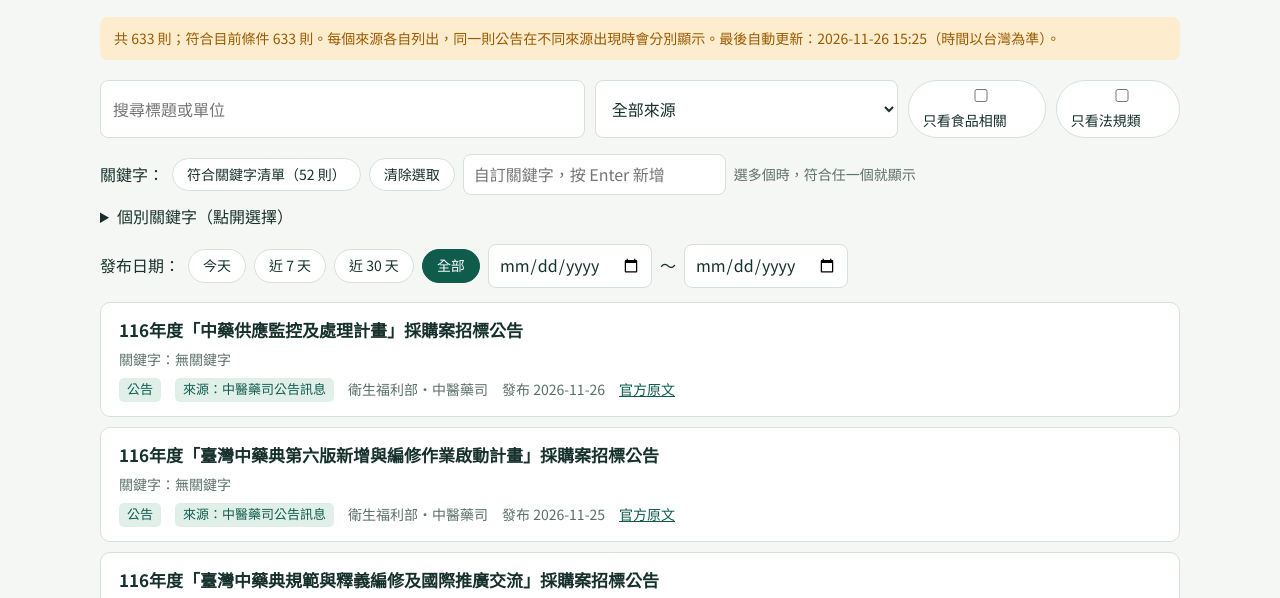
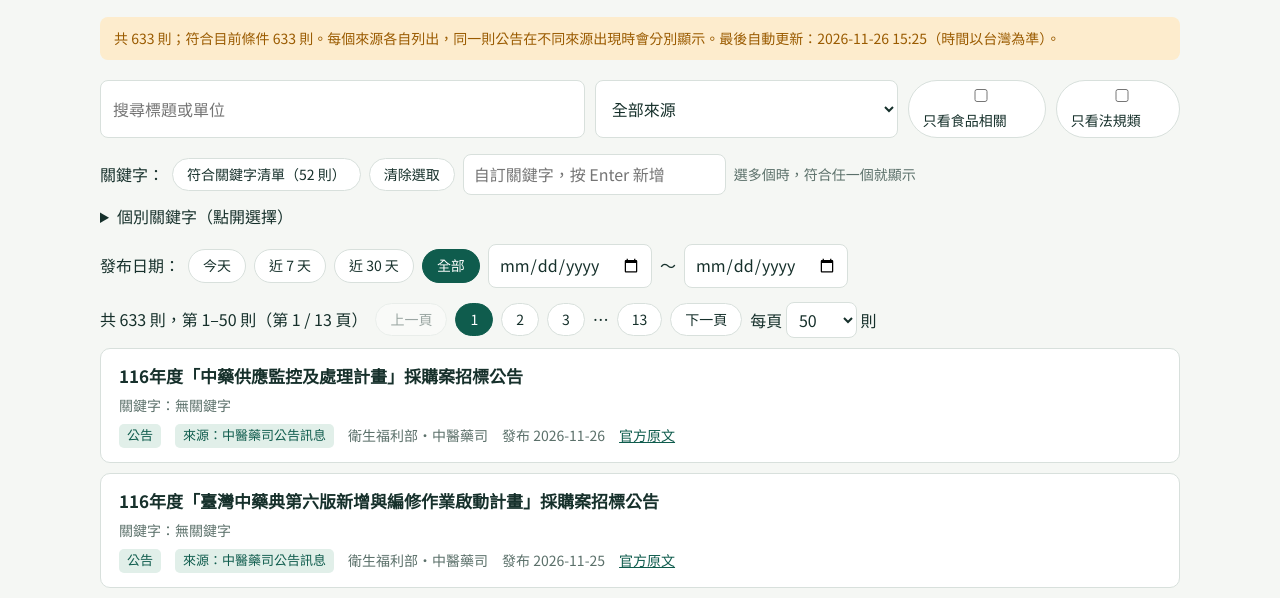
Before and after one commit to grterry125-stack/food-reg, a plain HTML site: page index.html in a window 1280 px wide. Shown: the part 202-800 px from the top of the page. Drawn offline with Linux system fonts and the light colour scheme.

Commit message:
Add files via upload

```diff
--- a/index.html
+++ b/index.html
@@ -79,6 +79,8 @@ del{background:var(--hit);color:var(--hi)}ins{background:var(--lot);color:var(--
 .flow li::before{content:counter(s) ". ";font-weight:700;color:var(--brand)}
 .row{display:flex;gap:8px;flex-wrap:wrap;margin-top:6px}
 .chip input{margin-right:4px}
+.chip[disabled]{opacity:.4;cursor:default}
+select.ps{padding:4px 8px;border:1px solid var(--line);border-radius:8px;background:var(--surf);color:inherit;font:inherit}
 mark{background:var(--midt);color:inherit;border-radius:3px;padding:0 2px}
 .kwc{display:inline-flex;gap:0}
 .kwc .chip:first-child{border-top-right-radius:0;border-bottom-right-radius:0}
@@ -113,7 +115,9 @@ footer{border-top:1px solid var(--line);color:var(--mute);font-size:13px;padding
 <div class="row" style="align-items:center;margin:0 0 14px" id="drow"><span>發布日期：</span>
 <button class="chip" data-r="0" aria-pressed="false">今天</button><button class="chip" data-r="7" aria-pressed="false">近 7 天</button><button class="chip" data-r="30" aria-pressed="false">近 30 天</button><button class="chip" data-r="all" aria-pressed="true">全部</button>
 <input type="date" id="d1" aria-label="起始日期"> <span>～</span> <input type="date" id="d2" aria-label="結束日期"></div>
+<div id="pgt" class="row" style="align-items:center;margin:0 0 10px"></div>
 <div class="list" id="llist"></div>
+<div id="pgb" class="row" style="align-items:center;margin:14px 0"></div>
 <h3 style="margin-top:28px">匯入最新 RSS</h3>
 <p class="sub">網頁無法直接連到政府網站。請在瀏覽器開啟 <a href="https://www.fda.gov.tw/tc/rssAnnouncement.ashx" target="_blank" rel="noopener">食藥署公告 RSS</a>，全選複製頁面內容，貼到下方後按「解析」。</p>
 <div class="f" style="max-width:none"><textarea id="lx" rows="5" placeholder="貼上 RSS XML" style="width:100%;padding:9px 12px;border:1px solid var(--line);border-radius:8px;background:var(--surf);color:inherit;font:inherit"></textarea><div class="row"><button class="btn" id="lb">解析</button><button class="btn sec" id="lr0">清除匯入的資料</button></div><div id="lm" role="status"></div></div>
@@ -177,7 +181,12 @@ function hl(title,terms){var r=[];terms.forEach(function(t){if(!t)return;var lt=
 if(!r.length)return esc(title);r.sort(function(a,b){return a[0]-b[0]});var m=[r[0].slice()];
 for(var j=1;j<r.length;j++){var l=m[m.length-1];if(r[j][0]<=l[1])l[1]=Math.max(l[1],r[j][1]);else m.push(r[j].slice())}
 var o="",p=0;m.forEach(function(x){o+=esc(title.slice(p,x[0]))+"<mark>"+esc(title.slice(x[0],x[1]))+"</mark>";p=x[1]});return o+esc(title.slice(p))}
-var LIVE=[],UPD="";
+var LIVE=[],UPD="",PAGE=1,PSIZE=50,LASTSIG="";
+function pager(total,pages,a,b){var h='<span>共 '+total+' 則，第 '+a+'–'+b+' 則（第 '+PAGE+' / '+pages+' 頁）</span>';
+h+='<button class="chip" data-pg="'+(PAGE-1)+'"'+(PAGE<=1?' disabled':'')+'>上一頁</button>';
+var last=0;for(var i=1;i<=pages;i++){if(i===1||i===pages||Math.abs(i-PAGE)<=2){if(i-last>1)h+='<span>…</span>';h+='<button class="chip" data-pg="'+i+'" aria-pressed="'+(i===PAGE)+'">'+i+'</button>';last=i}}
+h+='<button class="chip" data-pg="'+(PAGE+1)+'"'+(PAGE>=pages?' disabled':'')+'>下一頁</button>';
+h+='<label>每頁 <select class="ps">'+[[20,"20"],[50,"50"],[100,"100"],[200,"200"],[100000,"全部"]].map(function(o){return'<option value="'+o[0]+'"'+(o[0]===PSIZE?' selected':'')+'>'+o[1]+'</option>'}).join("")+'</select> 則</label>';return h}
 SRC.forEach(function(s){$("ls").insertAdjacentHTML("beforeend",'<option value="'+s.k+'">'+esc(s.n)+'</option>')});
 function route(){var v=(location.hash||"#live").slice(1);if(!$("v-"+v))v="live";
 document.querySelectorAll(".view").forEach(function(s){s.classList.toggle("on",s.id==="v-"+v)});
@@ -185,9 +194,11 @@ document.querySelectorAll("nav a").forEach(function(a){a.classList.toggle("on",a
 function lrender(){var q=$("lq").value.trim(),f=$("lf").checked,r=$("lr").checked,s=$("ls").value,d1=$("d1").value,d2=$("d2").value,kt=kwTerms();
 var L=LIVE.filter(function(d){return(!s||d.k===s)&&(!kt.length||kt.some(function(t){return has(d.title,t)}))&&(!d1||(d.date&&d.date>=d1))&&(!d2||(d.date&&d.date<=d2))&&(!f||d.food)&&(!r||d.reg)&&(!q||(d.title+d.dept+d.sn).indexOf(q)>=0)});
 $("lnote").textContent="共 "+LIVE.length+" 則；符合目前條件 "+L.length+" 則。每個來源各自列出，同一則公告在不同來源出現時會分別顯示。"+(UPD?"最後自動更新："+UPD+"（時間以台灣為準）。":"")+(s==="moj"?" 注意：全國法規資料庫的網站規範不允許讀取完整的最新訊息清單，這個來源可能缺漏，請以官網為準：https://law.moj.gov.tw/":"");
-var h="";L.slice(0,300).forEach(function(d){var m=kwMatch(d.title);h+='<div class="item" style="cursor:default"><h3>'+hl(d.title,m)+'</h3>'+kwLine(m)+'<div class="meta"><span class="tag '+tcls[d.ty]+'">'+d.ty+'</span>'+(d.food?'<span class="tag final">食品相關</span>':'')+'<span class="tag">來源：'+esc(d.sn)+'</span><span>'+esc(d.dept)+'</span><span>發布 '+esc(d.date)+'</span>'+(d.dl?'<span>意見截止 '+esc(d.dl)+'</span>':'')+'<a href="'+esc(d.url)+'" target="_blank" rel="noopener">官方原文</a></div></div>'});
-if(L.length>300)h+='<div class="empty">只顯示前 300 則，請用搜尋或來源篩選縮小範圍。</div>';
+var sig=[q,f,r,s,d1,d2,kt.join("|"),PSIZE].join("~");if(sig!==LASTSIG){PAGE=1;LASTSIG=sig}
+var pages=Math.max(1,Math.ceil(L.length/PSIZE));if(PAGE>pages)PAGE=pages;var from=(PAGE-1)*PSIZE;
+var h="";L.slice(from,from+PSIZE).forEach(function(d){var m=kwMatch(d.title);h+='<div class="item" style="cursor:default"><h3>'+hl(d.title,m)+'</h3>'+kwLine(m)+'<div class="meta"><span class="tag '+tcls[d.ty]+'">'+d.ty+'</span>'+(d.food?'<span class="tag final">食品相關</span>':'')+'<span class="tag">來源：'+esc(d.sn)+'</span><span>'+esc(d.dept)+'</span><span>發布 '+esc(d.date)+'</span>'+(d.dl?'<span>意見截止 '+esc(d.dl)+'</span>':'')+'<a href="'+esc(d.url)+'" target="_blank" rel="noopener">官方原文</a></div></div>'});
 kwRender();
+var pgh=L.length?pager(L.length,pages,from+1,Math.min(from+PSIZE,L.length)):"";$("pgt").innerHTML=pgh;$("pgb").innerHTML=pgh;
 $("llist").innerHTML=h||'<div class="empty">沒有符合的公告。試試清除篩選或換一個關鍵字。</div>';
 var t="";SRC.forEach(function(x){t+='<tr><td>'+esc(x.n)+'</td><td><a href="'+x.u+'" target="_blank" rel="noopener">'+esc(x.u)+'</a></td><td>'+esc(x.c)+'</td><td>'+esc(x.m)+'</td><td>'+LIVE.filter(function(d){return d.k===x.k}).length+'</td></tr>'});$("srcb").innerHTML=t}
 ["lq","lf","lr","ls"].forEach(function(i){$(i).addEventListener("input",lrender)});
@@ -198,6 +209,8 @@ else if(b.dataset.kw!==undefined){var n=KWL[+b.dataset.kw];SEL[n]=!SEL[n];if(SEL
 else if(b.dataset.kc!==undefined){var c=CUSTOM[+b.dataset.kc];SEL[c]=!SEL[c];if(SEL[c])ALLKW=false}
 else if(b.dataset.kx!==undefined){var x=CUSTOM.splice(+b.dataset.kx,1)[0];delete SEL[x];saveCustom()}
 lrender()});
+document.addEventListener("click",function(e){var b=e.target.closest("[data-pg]");if(!b||b.disabled)return;PAGE=+b.dataset.pg;lrender();$("pgt").scrollIntoView({block:"start"})});
+document.addEventListener("change",function(e){if(e.target.classList&&e.target.classList.contains("ps")){PSIZE=+e.target.value;lrender()}});
 $("kwzero").addEventListener("input",function(){SHOWZERO=this.checked;lrender()});
 $("kwin").addEventListener("keydown",function(e){if(e.key!=="Enter")return;var v=this.value.trim();if(!v)return;
 if(CUSTOM.indexOf(v)<0&&KWL.indexOf(v)<0)CUSTOM.push(v);SEL[v]=true;ALLKW=false;saveCustom();this.value="";lrender()});
```
